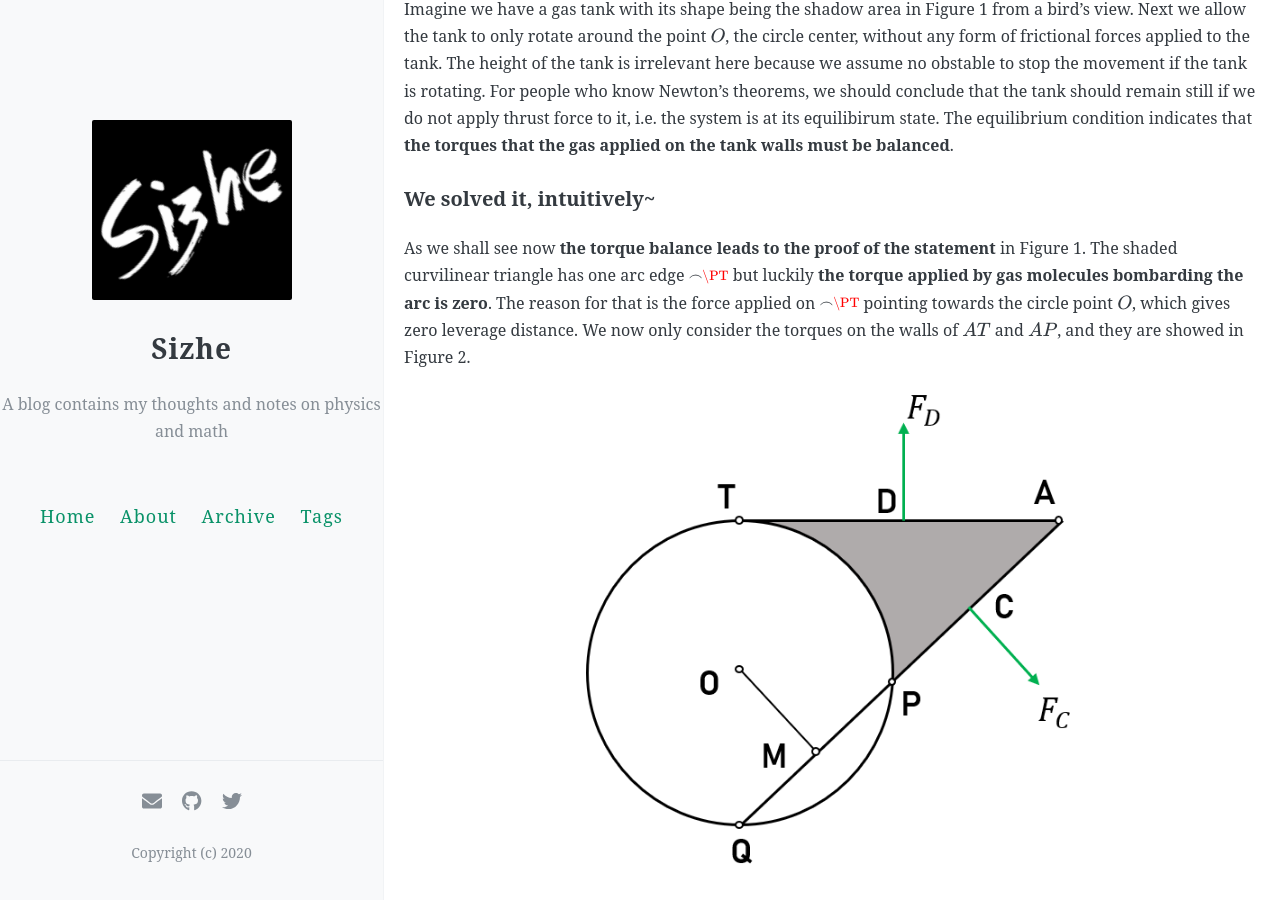
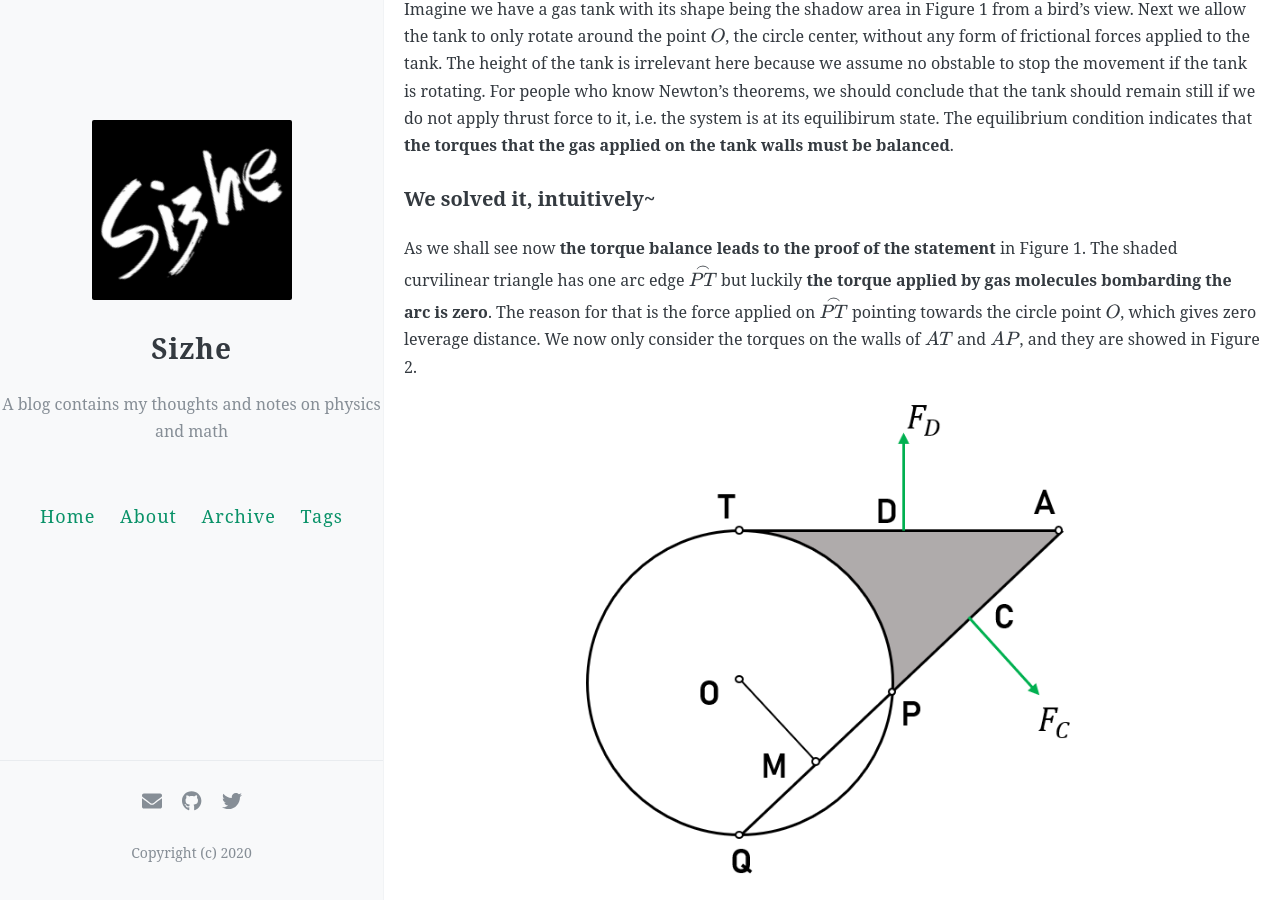
Before and after one commit to Lonitch/Lonitch.github.io, a Jekyll site: the page built from _posts/2020-07-14-math-problem-mech.md, in a window 1280 px wide and 900 px high, scrolled down 1353 px. Built offline with Jekyll 4.4.1, drawn with Linux system fonts in a browser that asks for light colours; formulas are drawn with MathJax 3; comment, search, counter and statistics services are not loaded.

Commit message:
Update 2020-07-14-math-problem-mech.md

```diff
--- a/_posts/2020-07-14-math-problem-mech.md
+++ b/_posts/2020-07-14-math-problem-mech.md
@@ -30,7 +30,7 @@ Let me first state the original problem mathematically. Given a circle centered
 Imagine we have a gas tank with its shape being the shadow area in Figure 1 from a bird's view. Next we allow the tank to only rotate around the point $O$, the circle center, without any form of frictional forces applied to the tank. The height of the tank is irrelevant here because we assume no obstable to stop the movement if the tank is rotating. For people who know Newton's theorems, we should conclude that the tank should remain still if we do not apply thrust force to it, i.e. the system is at its equilibirum state. The equilibrium condition indicates that **the torques that the gas applied on the tank walls must be balanced**.
 
 ### We solved it, intuitively~
-As we shall see now **the torque balance leads to the proof of the statement** in Figure 1. The shaded curvilinear triangle has one arc edge $\substack{\frown\\PT}$ but luckily **the torque applied by gas molecules bombarding the arc is zero**. The reason for that is the force applied on $\substack{\frown\\PT}$ pointing towards the circle point $O$, which gives zero leverage distance. We now only consider the torques on the walls of $AT$ and $AP$, and they are showed in Figure 2.
+As we shall see now **the torque balance leads to the proof of the statement** in Figure 1. The shaded curvilinear triangle has one arc edge $\overset{\frown}{PT}$ but luckily **the torque applied by gas molecules bombarding the arc is zero**. The reason for that is the force applied on $\overset{\frown}{PT}$ pointing towards the circle point $O$, which gives zero leverage distance. We now only consider the torques on the walls of $AT$ and $AP$, and they are showed in Figure 2.
 
 <p align="center">
   <img width="492" height="504" src="{{ site.url }}/images/AT2APAQ-2.png">
```
